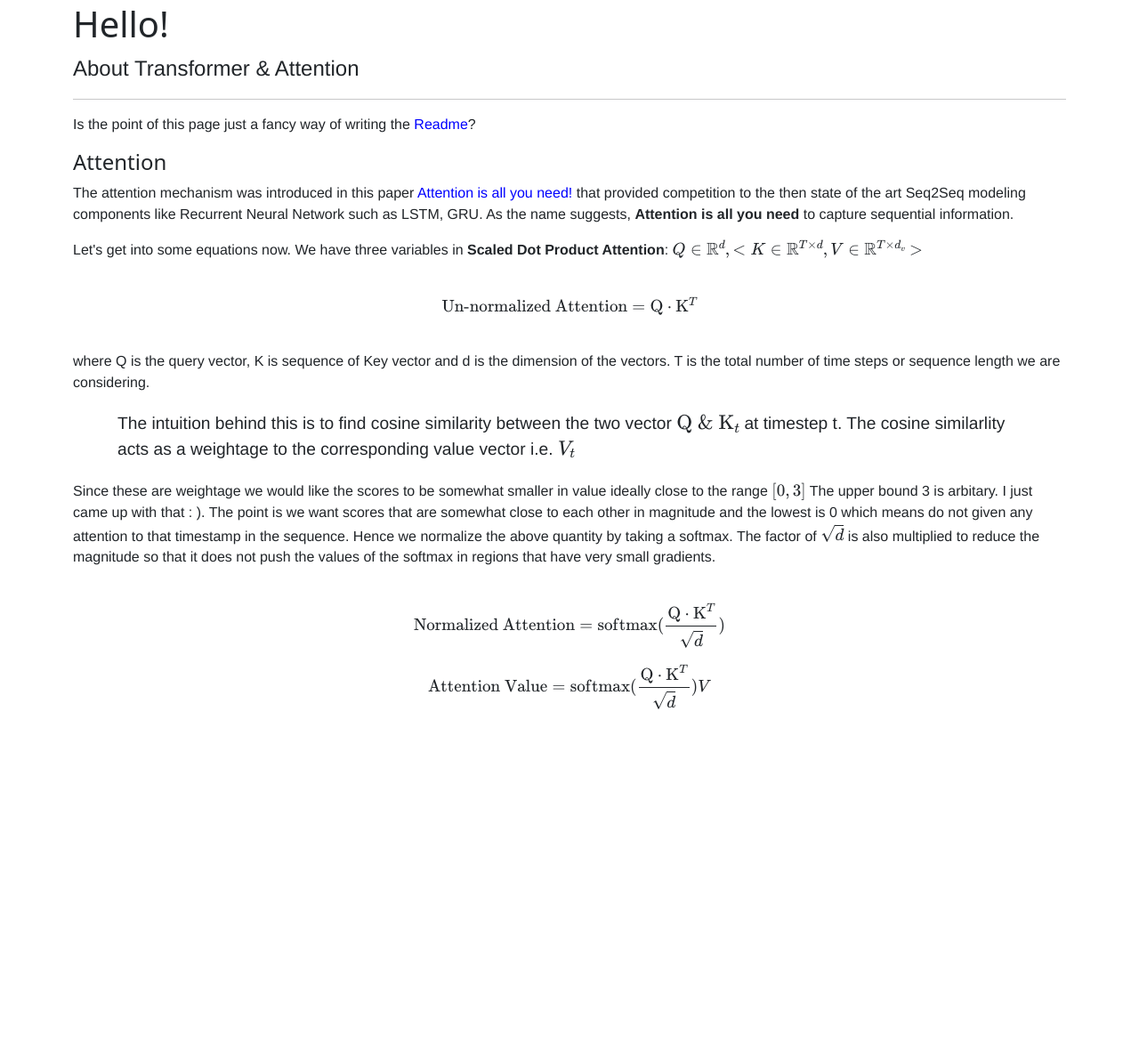
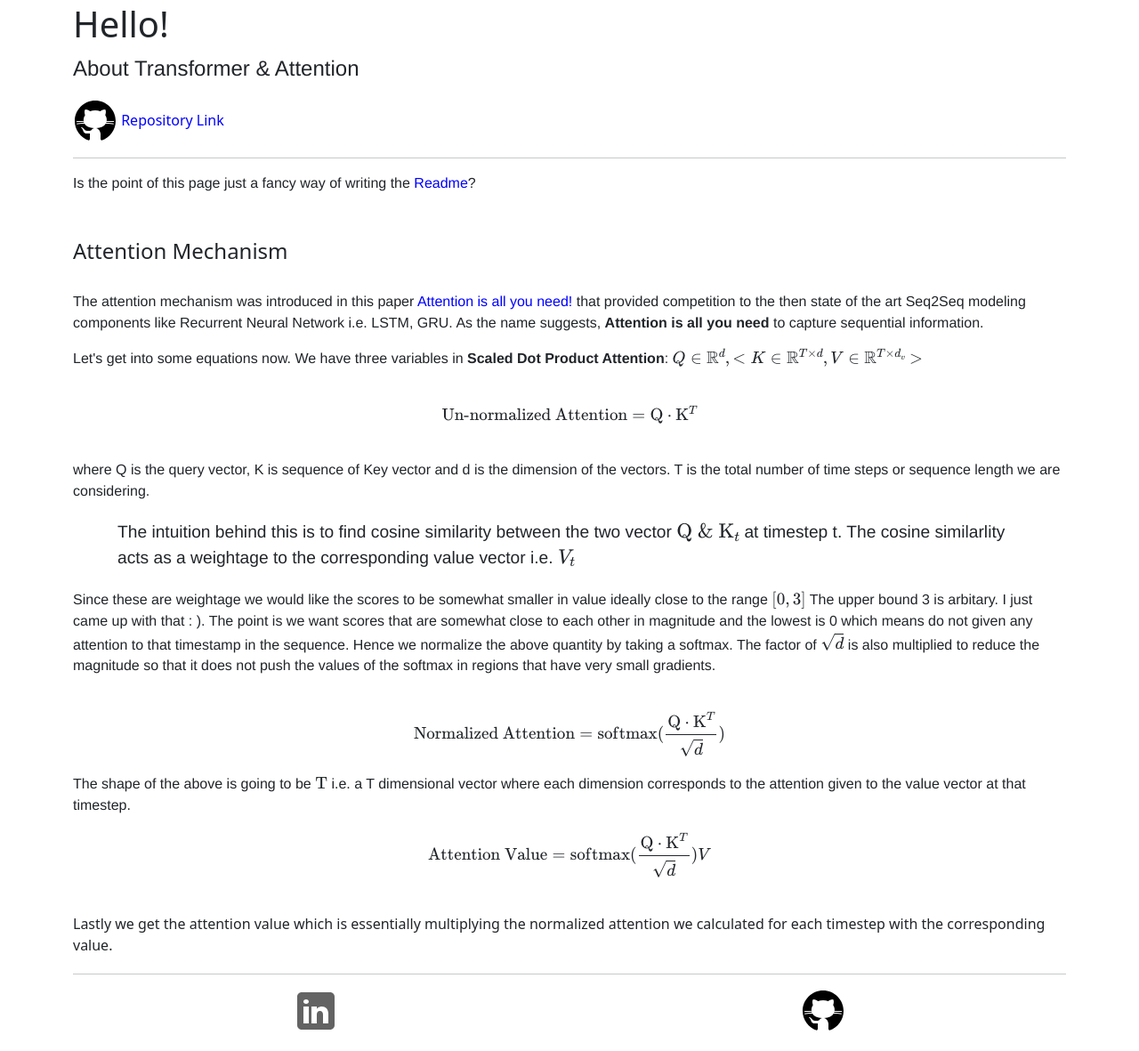
Before and after one commit to 12dash/Attention, a plain HTML site: page docs/index.html in a window 1280 px wide. Shown: the part 19-1200 px from the top of the page at 89% size. Before the commit the page ends 856 px from the top, so only its background shows below. Drawn offline with nearby package versions, Linux system fonts and the light colour scheme.

Commit message:
added some more docs

```diff
--- a/docs/index.html
+++ b/docs/index.html
@@ -15,22 +15,33 @@
   <body>
     <div class="container">
       <div class="heading">
-        <h1>Hello!</h1>
-        <p><span>About Transformer & Attention</span></p>
+        <div class="col">
+          <div class="row"><h1>Hello!</h1></div>
+          <div class="row">
+            <p><span>About Transformer & Attention</span></p>
+          </div>
+          <div class="row">
+            <div class="col-3">
+              <a href="https://github.com/12dash/TransformerAttention">
+                <img src="icons/github.svg" /> Repository Link
+              </a>
+            </div>
+          </div>
+        </div>
       </div>
       <hr />
       <p>
         Is the point of this page just a fancy way of writing the
         <a href="https://github.com/12dash/TransformerAttention">Readme</a>?
       </p>
-      <h4>Attention</h4>
+      <h4>Attention Mechanism</h4>
       <p>
         The attention mechanism was introduced in this paper
         <a href="https://arxiv.org/pdf/1706.03762.pdf"
           >Attention is all you need!</a
         >
         that provided competition to the then state of the art Seq2Seq modeling
-        components like Recurrent Neural Network such as LSTM, GRU. As the name
+        components like Recurrent Neural Network i.e. LSTM, GRU. As the name
         suggests, <b>Attention is all you need</b> to capture sequential
         information.
       </p>
@@ -66,10 +77,33 @@
       </p>
       <p class="equations">
         $$\text{Normalized Attention} = \text{softmax}(\frac{\text{Q} \cdot
-        \text{K}^T}{\sqrt{d}})$$ $$\text{Attention Value} =
-        \text{softmax}(\frac{\text{Q} \cdot \text{K}^T}{\sqrt{d}})V$$
+        \text{K}^T}{\sqrt{d}})$$ The shape of the above is going to be \(
+        \text{T} \) i.e. a T dimensional vector where each dimension corresponds
+        to the attention given to the value vector at that timestep.
+        $$\text{Attention Value} = \text{softmax}(\frac{\text{Q} \cdot
+        \text{K}^T}{\sqrt{d}})V$$
       </p>
+      Lastly we get the attention value which is essentially multiplying the
+      normalized attention we calculated for each timestep with the
+      corresponding value.
     </div>
+    <footer class="text-center">
+      <div class="container">
+        <hr />
+        <div class="row">
+          <div class="col">
+            <a href="https://www.linkedin.com/in/soham-dandapath/"
+              ><img src="icons/linkedin.svg" /></a
+            >
+          </div>
+          <div class="col">
+            <a href="https://www.github.com/12dash"
+              ><img src="icons/github.svg" /></a
+            >
+          </div>
+        </div>
+      </div>
+    </footer>
   </body>
   <script
     src="https://cdn.jsdelivr.net/npm/bootstrap@5.1.3/dist/js/bootstrap.bundle.min.js"
--- a/docs/main.css
+++ b/docs/main.css
@@ -22,3 +22,13 @@ p{
     font-weight:lighter;
     font-size: larger;
 }
+footer{
+    margin: 20px 0px 20px
+}
+footer a{
+    text-decoration: none;
+    color: rgb(86, 86, 86)
+}
+h4{
+    margin: 50px 0px 30px
+}
```
Also changed, not shown: docs/icons/github.svg (added), docs/icons/linkedin.svg (added).
